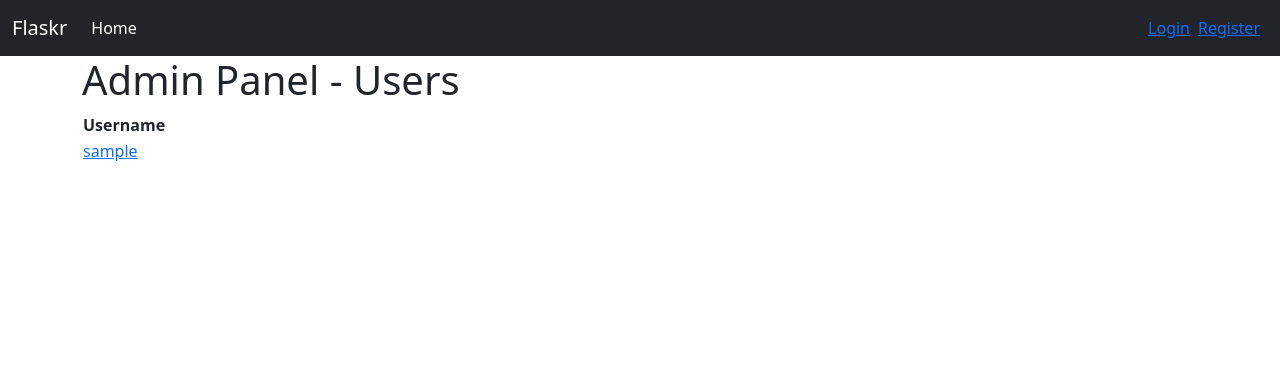
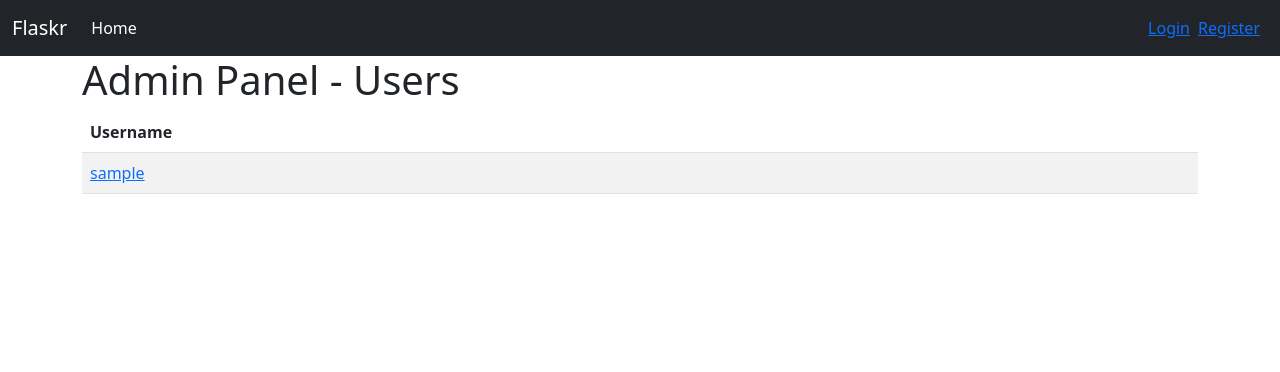
Before and after one commit to kirk0216/blog, a Flask app: template flaskr/admin/templates/admin/user_list.html in a window 1280 px wide. Shown: the top 372 px of the page. Run offline with Flask 2, Linux system fonts and the light colour scheme; the template is opened without the code that fills it: most values are stand-ins (such as "Sample title", 1, 10 or a date in 2020).

Commit message:
Style user_list table.

```diff
--- a/flaskr/admin/templates/admin/user_list.html
+++ b/flaskr/admin/templates/admin/user_list.html
@@ -6,15 +6,20 @@
 
 {% block content %}
     <article>
-        <table>
+        <table class="table table-striped">
+            <thead>
                 <tr>
                     <th>Username</th>
                 </tr>
+            </thead>
+
+            <tbody>
             {% for user in users %}
                 <tr>
                     <td><a href="{{ url_for('admin.edit_user', id=user.id) }}">{{ user.username }}</a></td>
                 </tr>
             {% endfor %}
+            </tbody>
         </table>
     </article>
 {% endblock %}
```
Lines whose indentation alone changed are shown as unchanged.
